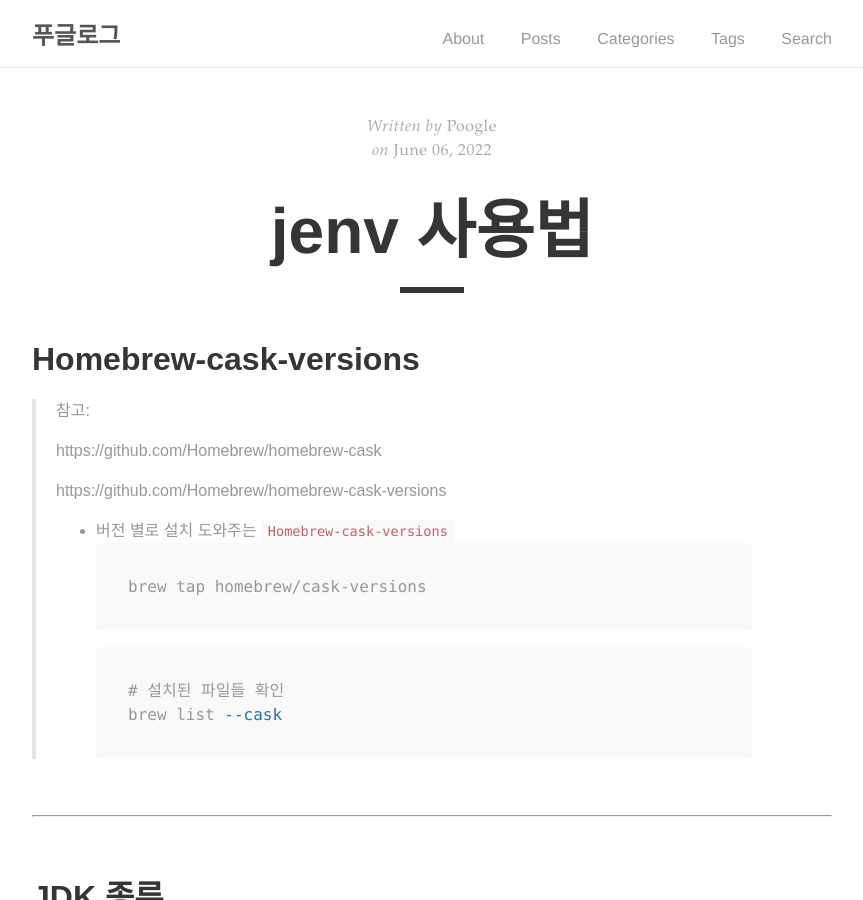
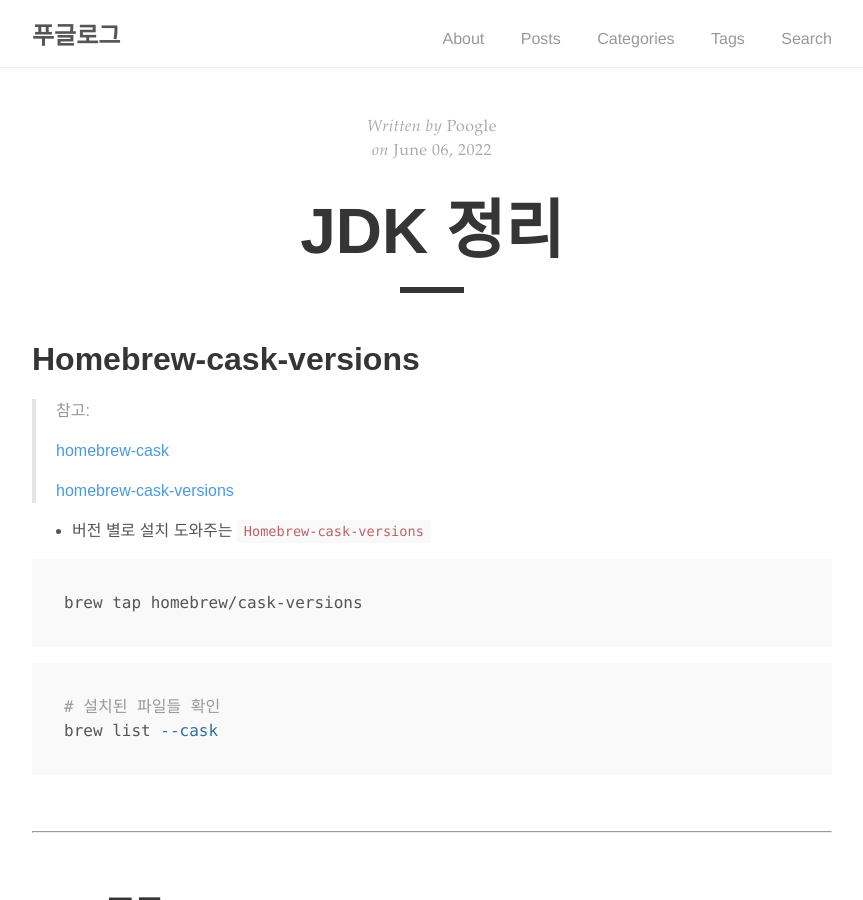
Before and after one commit to suhyunsim/suhyunsim.github.io, a Jekyll site: the page built from _posts/2022-06-06-jdk.md, in a window 1280 px wide and 900 px high. Shown: the whole window, without its empty margins (208-1071 px from the left). Built offline with Jekyll 4.4.1, drawn with Linux system fonts in a browser that asks for light colours; comment, search, counter and statistics services are not loaded; some of the changed lines change nothing that is shown.

Commit message:
docs: 블로그 포스트 style 수정

````diff
--- a/_posts/2022-06-06-jdk.md
+++ b/_posts/2022-06-06-jdk.md
@@ -1,6 +1,6 @@
 ---
 layout: post
-title: "jenv 사용법"
+title: "JDK 정리"
 author: "Poogle"
 categories: [BackEnd]
 sitemap:
@@ -13,10 +13,12 @@ tag: [jdk, Java]
 # Homebrew-cask-versions
 > 참고:
 >
-> https://github.com/Homebrew/homebrew-cask
+> [homebrew-cask](https://github.com/Homebrew/homebrew-cask)
 >
-> https://github.com/Homebrew/homebrew-cask-versions
+> [homebrew-cask-versions](https://github.com/Homebrew/homebrew-cask-versions)
+
 * 버전 별로 설치 도와주는 `Homebrew-cask-versions`
+
 ```shell
 brew tap homebrew/cask-versions
 ```
@@ -105,6 +107,7 @@ export JAVA_HOME=`/usr/libexec/java_home`
 
 # Uninstall JDK
 * JDK 별로 삭제할 것들이 다를 수도 있음
+
 ```shell
 # remove jdk installed directory
 sudo rm -rf /Library/Java/JavaVirtualMachines/[설치된 버전]
````
